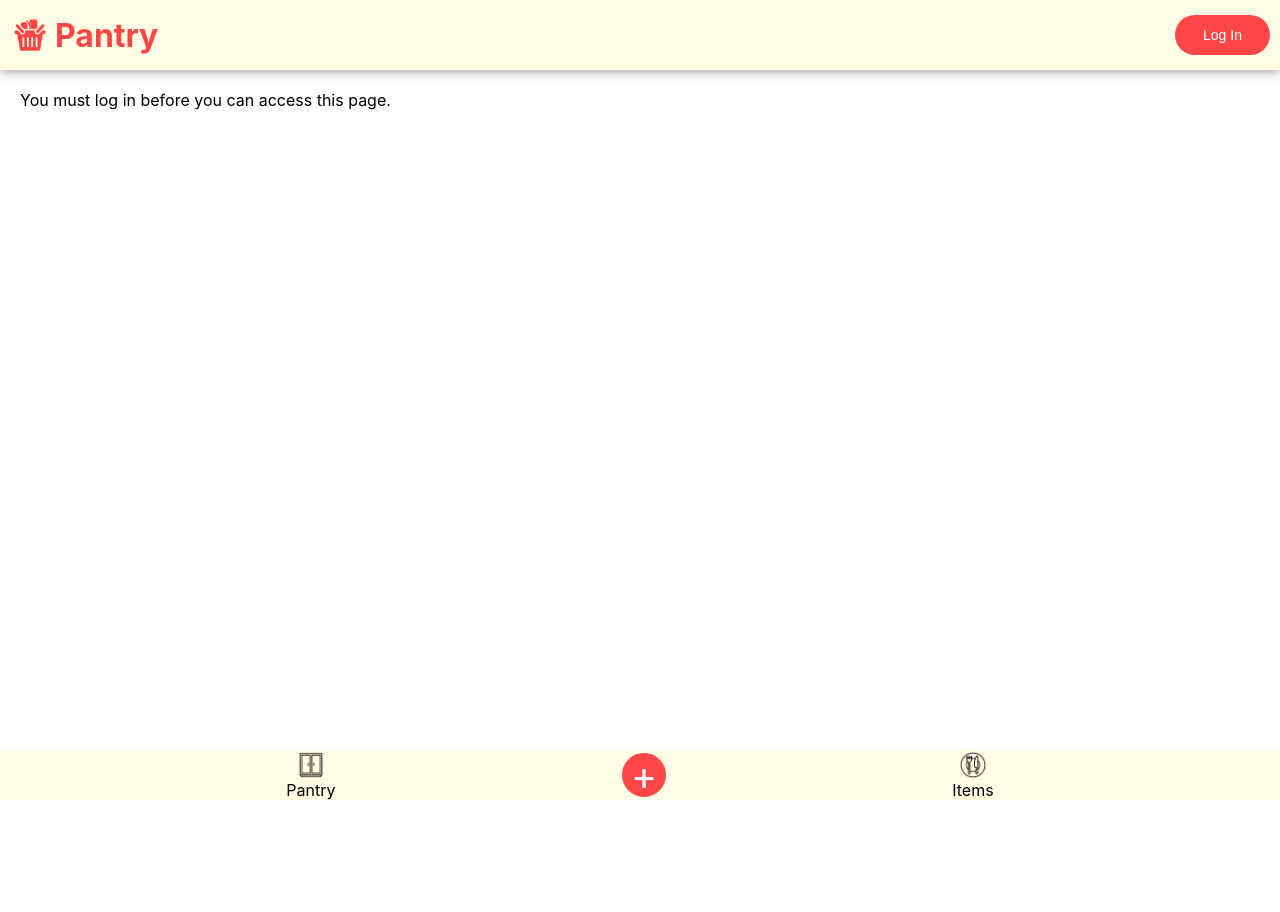
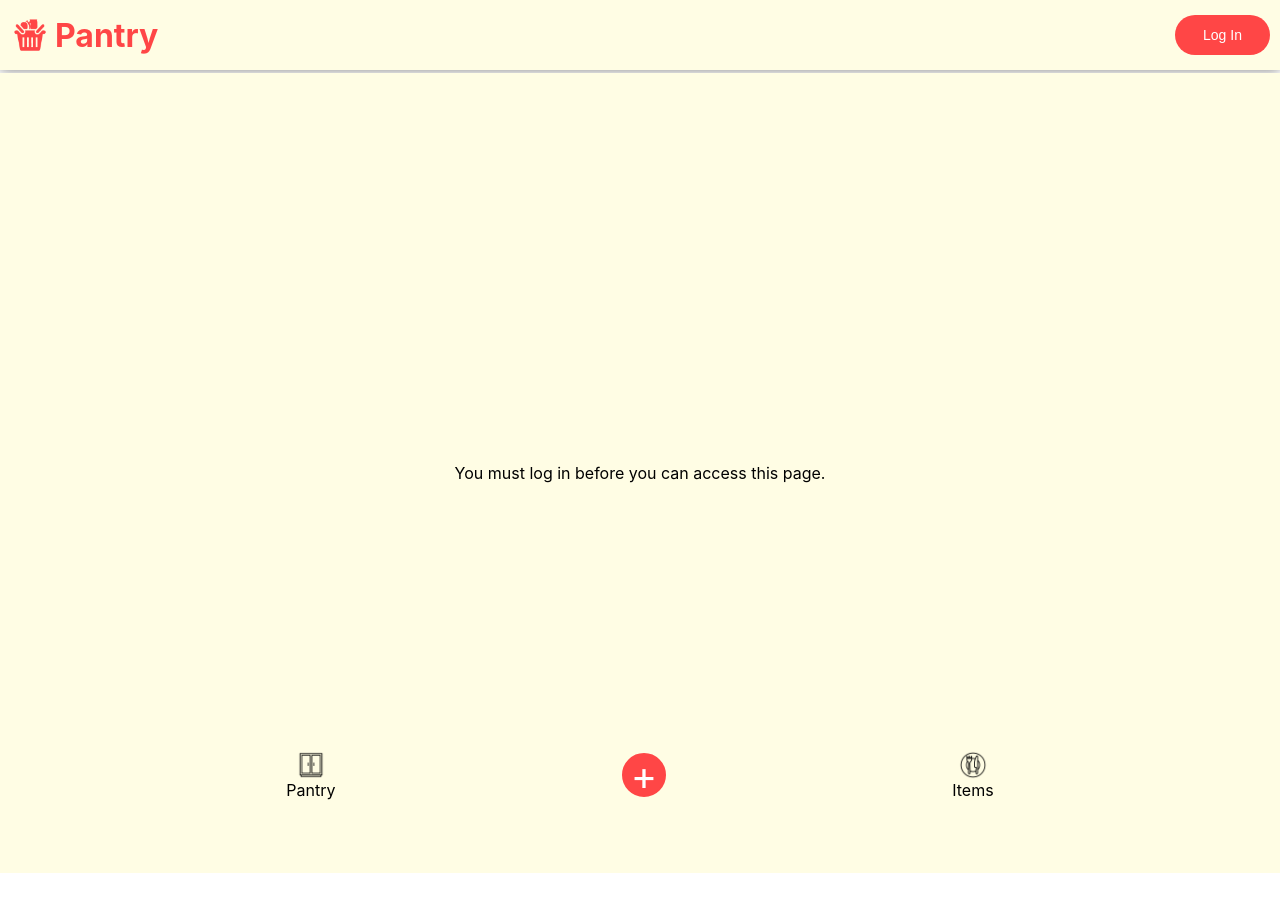
Before and after one commit to pantry-bauele/pantry-react, a React (Create React App) app: page /pantry in a window 1280 px wide. Shown: the top 912 px of the page. Built offline with nearby package versions, Linux system fonts and the light colour scheme; no server answers.

Commit message:
Add minor styling changes and user login storage changes

```diff
--- a/src/App.tsx
+++ b/src/App.tsx
@@ -39,7 +39,7 @@ function App() {
         localStorage.setItem("pantry-app-loggedIn", user?.email);
       } else {
         setUser(null);
-        localStorage.removeItem("loggedIn");
+        localStorage.removeItem("pantry-app-loggedIn");
       }
 
       if (activeUser === "" || activeUser === null) {
--- a/src/api/AuthenticationService.ts
+++ b/src/api/AuthenticationService.ts
@@ -56,7 +56,7 @@ export async function createAuthenticationAccount(
 
 export function logoutUser() {
   signOut(getAuth());
-  localStorage.removeItem("loggedIn");
+  localStorage.removeItem("pantry-app-loggedIn");
 }
 
 export default {};
--- a/src/components/Authentication.tsx
+++ b/src/components/Authentication.tsx
@@ -1,5 +1,5 @@
 import React from "react";
-
+import "../styles/sass/Authentication.css";
 interface IAuthentication {
   emailAddress: string | null;
 }
@@ -11,7 +11,7 @@ export function AuthenticationProvider({
 }: {
   children: React.ReactNode;
 }) {
-  let email = localStorage.getItem("loggedIn");
+  let email = localStorage.getItem("pantry-app-loggedIn");
   console.log("AuthService email = ", email);
   let value = { emailAddress: email };
   if (typeof email === "string") {
@@ -35,8 +35,10 @@ export function RequireAuthentication({ children }: { children: JSX.Element }) {
   let email = auth.emailAddress;
   if (email === "" || email === undefined || email === null) {
     return (
-      <div style={{ height: "100vh", padding: "20px" }}>
-        <div>You must log in before you can access this page.</div>
+      <div id="authentication-container">
+        <div id="authentication-text">
+          You must log in before you can access this page.
+        </div>
       </div>
     );
   }
--- a/src/routes/ViewItems.tsx
+++ b/src/routes/ViewItems.tsx
@@ -132,7 +132,7 @@ export default function ViewItems(props: Props) {
 
   function renderNoItems() {
     if (listItems.length === 0) {
-      return <div id="no-item-message">You haven't added any items yet!</div>;
+      return <div id="no-items-text">You haven't added any sitems yet!</div>;
     }
   }
 
--- a/src/styles/ViewItems.css
+++ b/src/styles/ViewItems.css
@@ -3,6 +3,10 @@
   height: 100vh;
   margin-top: 3px;
   padding-top: 15px;
+  display: flex;
+  flex-direction: column;
+
+  align-items: center;
 }
 
 #items {
@@ -16,10 +20,3 @@
 #items-heading {
   text-align: center;
 }
-
-#no-item-message {
-  display: flex;
-  justify-content: center;
-  align-items: center;
-  height: 100vh;
-}
--- /dev/null
+++ b/src/styles/sass/Authentication.css
@@ -0,0 +1,10 @@
+#authentication-container {
+  height: 100vh;
+  margin-top: 3px;
+  background-color: #fffde4;
+  display: flex;
+  justify-content: center;
+  align-items: center;
+}
+
+/*# sourceMappingURL=Authentication.css.map */
--- /dev/null
+++ b/src/styles/sass/Authentication.scss
@@ -0,0 +1,10 @@
+@use "base";
+
+#authentication-container {
+  height: 100vh;
+  margin-top: 3px;
+  background-color: base.$background-color;
+  display: flex;
+  justify-content: center;
+  align-items: center;
+}
--- a/src/styles/sass/PantryItem.css
+++ b/src/styles/sass/PantryItem.css
@@ -22,11 +22,4 @@
   margin-left: 10px;
 }
 
-#no-item-message {
-  display: flex;
-  justify-content: center;
-  align-items: center;
-  height: 100vh;
-}
-
 /*# sourceMappingURL=PantryItem.css.map */
```
Also changed, not shown: src/styles/sass/PantryItem.scss (+0 -7 lines), 2 other files (tests, documents, lock files or other folders).
